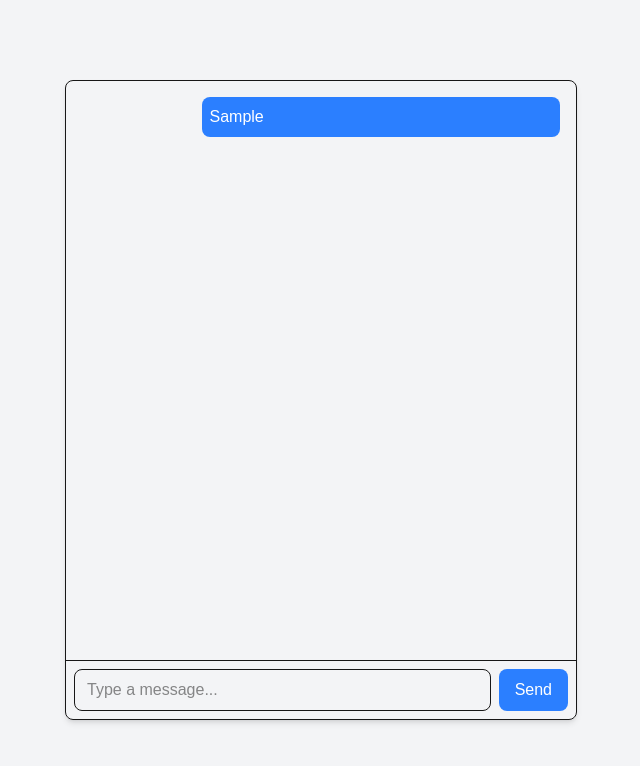
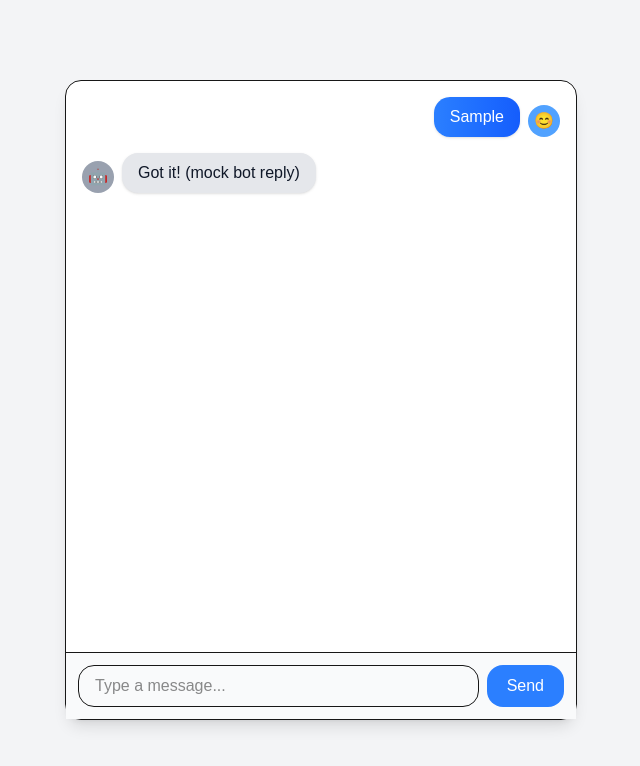
Before and after one commit to Hiep-Ng/shecycle-rag-demo, a Next.js app: page / in a window 1280 px wide. Both pictures are taken after typing "Sample" into the empty fields and a click on the button "Send". Shown: the top 766 px of the page, without its empty margins (319-959 px from the left). Built offline with nearby package versions, Linux system fonts and the light colour scheme.

Commit message:
load latest message

```diff
--- a/src/app/components/Chat.tsx
+++ b/src/app/components/Chat.tsx
@@ -1,7 +1,6 @@
-// components/Chat.tsx
 "use client";
 
-import { useState } from "react";
+import { useState, useRef, useEffect } from "react";
 
 type Message = {
   id: number;
@@ -12,6 +11,8 @@ type Message = {
 export default function Chat() {
   const [messages, setMessages] = useState<Message[]>([]);
   const [input, setInput] = useState("");
+  const [isTyping, setIsTyping] = useState(false);
+  const bottomRef = useRef<HTMLDivElement | null>(null);
 
   const handleSend = () => {
     if (!input.trim()) return;
@@ -21,42 +22,79 @@ export default function Chat() {
       text: input,
       sender: "user",
     };
-
     setMessages((prev) => [...prev, newMessage]);
     setInput("");
+
+    // Mock bot reply after 1s
+    setIsTyping(true);
+    setTimeout(() => {
+      setMessages((prev) => [
+        ...prev,
+        {
+          id: Date.now() + 1,
+          text: "Got it! (mock bot reply)",
+          sender: "bot",
+        },
+      ]);
+      setIsTyping(false);
+    }, 1000);
   };
 
+  useEffect(() => {
+    bottomRef.current?.scrollIntoView({ behavior: "smooth" });
+  }, [messages]);
+
   return (
-    <div className="flex flex-col h-[80vh] w-full max-w-lg mx-auto border rounded-lg shadow-md">
+    <div className="flex flex-col h-[80vh] w-full max-w-lg mx-auto border rounded-2xl shadow-lg bg-white">
       {/* Message List */}
-      <div className="flex-1 p-4 overflow-y-auto space-y-2">
+      <div className="flex-1 p-4 overflow-y-auto space-y-4">
         {messages.map((msg) => (
           <div
             key={msg.id}
-            className={`p-2 rounded-lg max-w-[75%] ${
-              msg.sender === "user"
-                ? "bg-blue-500 text-white ml-auto"
-                : "bg-gray-200 text-gray-900"
+            className={`flex items-end ${
+              msg.sender === "user" ? "justify-end" : "justify-start"
             }`}
           >
-            {msg.text}
+            {msg.sender === "bot" && (
+              <div className="w-8 h-8 rounded-full bg-gray-400 flex items-center justify-center text-white mr-2">
+                🤖
+              </div>
+            )}
+            <div
+              className={`px-4 py-2 rounded-2xl max-w-[75%] shadow ${
+                msg.sender === "user"
+                  ? "bg-gradient-to-r from-blue-500 to-blue-600 text-white"
+                  : "bg-gray-200 text-gray-900"
+              }`}
+            >
+              {msg.text}
+            </div>
+            {msg.sender === "user" && (
+              <div className="w-8 h-8 rounded-full bg-blue-400 flex items-center justify-center text-white ml-2">
+                😊
+              </div>
+            )}
           </div>
         ))}
+        {isTyping && (
+          <div className="text-sm text-gray-500 italic">Bot is typing...</div>
+        )}
+        <div ref={bottomRef} />
       </div>
 
       {/* Input Box */}
-      <div className="flex border-t p-2">
+      <div className="flex border-t p-3 bg-gray-50">
         <input
           type="text"
           value={input}
           onChange={(e) => setInput(e.target.value)}
           onKeyDown={(e) => e.key === "Enter" && handleSend()}
           placeholder="Type a message..."
-          className="flex-1 border rounded-lg px-3 py-2 mr-2 outline-none focus:ring-2 focus:ring-blue-400"
+          className="flex-1 border rounded-2xl px-4 py-2 mr-2 outline-none focus:ring-2 focus:ring-blue-400"
         />
         <button
           onClick={handleSend}
-          className="bg-blue-500 text-white px-4 py-2 rounded-lg hover:bg-blue-600 transition"
+          className="bg-blue-500 text-white px-5 py-2 rounded-2xl hover:bg-blue-600 transition"
         >
           Send
         </button>
```
